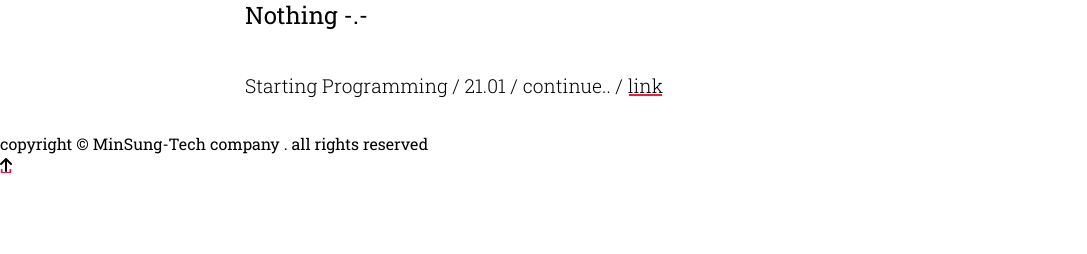
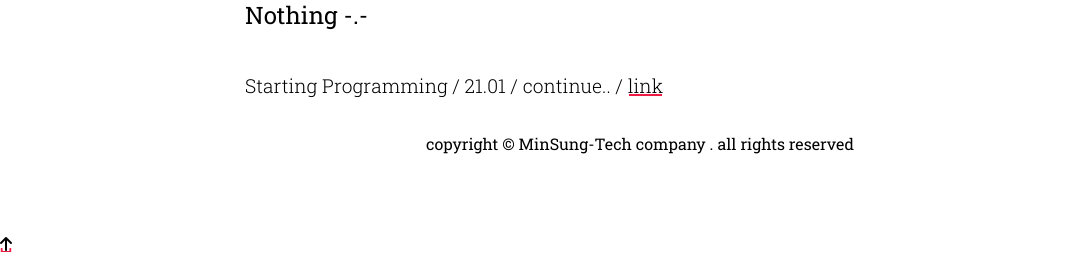
Before and after one commit to masterjms/masterjms.github.io, a plain HTML site: page index.html in a window 1280 px wide. Shown: the part 3457-3711 px from the top of the page, without its empty margins (0-1087 px from the left). Before the commit the page ends 3632 px from the top, so only its background shows below. Drawn offline with nearby package versions, Linux system fonts and the light colour scheme.

Commit message:
Update main.css

```diff
--- a/main.css
+++ b/main.css
@@ -232,6 +232,11 @@ a:focus,a:hover {
     height: 700px;
 }
 
+.section {
+    text-align: center;
+    height: 100px;
+}
+
 .project-1.load-bg .project-image {
     background-image: url(./imgs/amos.gif);
 }
```
